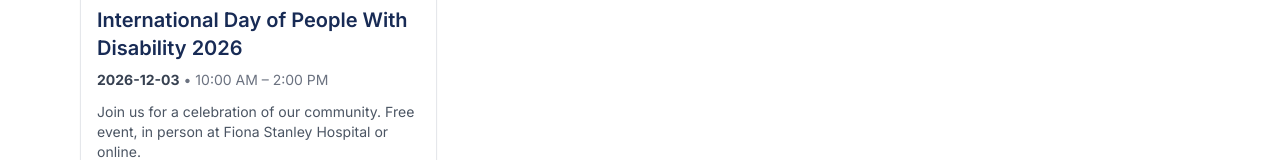
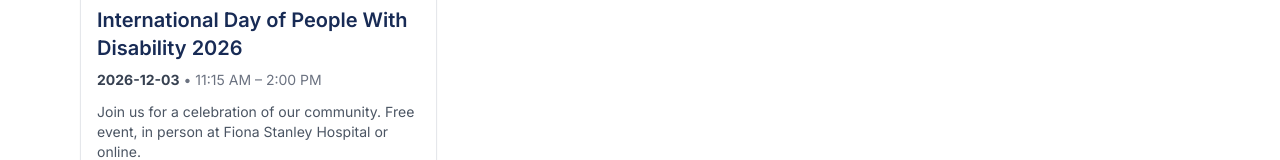
Before and after one commit to Quarterpie3141/mighty_orchid_services, a Next.js app: page /events in a window 1280 px wide. Shown: the part 539-699 px from the top of the page. Built offline with nearby package versions, Linux system fonts and the light colour scheme.

Commit message:
updating event time

```diff
--- a/app/events/eventsData.ts
+++ b/app/events/eventsData.ts
@@ -50,7 +50,7 @@ export const events: EventItem[] = [
 		seoDescription:
 			"Join us at Fiona Stanley Hospital on 3 December 2026, in person or online. Free event, everyone welcome.",
 		date: "2026-12-03",
-		time: "10:00 AM – 2:00 PM",
+		time: "11:15 AM – 2:00 PM",
 		location:
 			"Fiona Stanley Hospital, 11 Robin Warren Drive, Murdoch WA 6150",
 		image: "/event-assets/idpwd2026/idpwd-2026.jpg",
```
